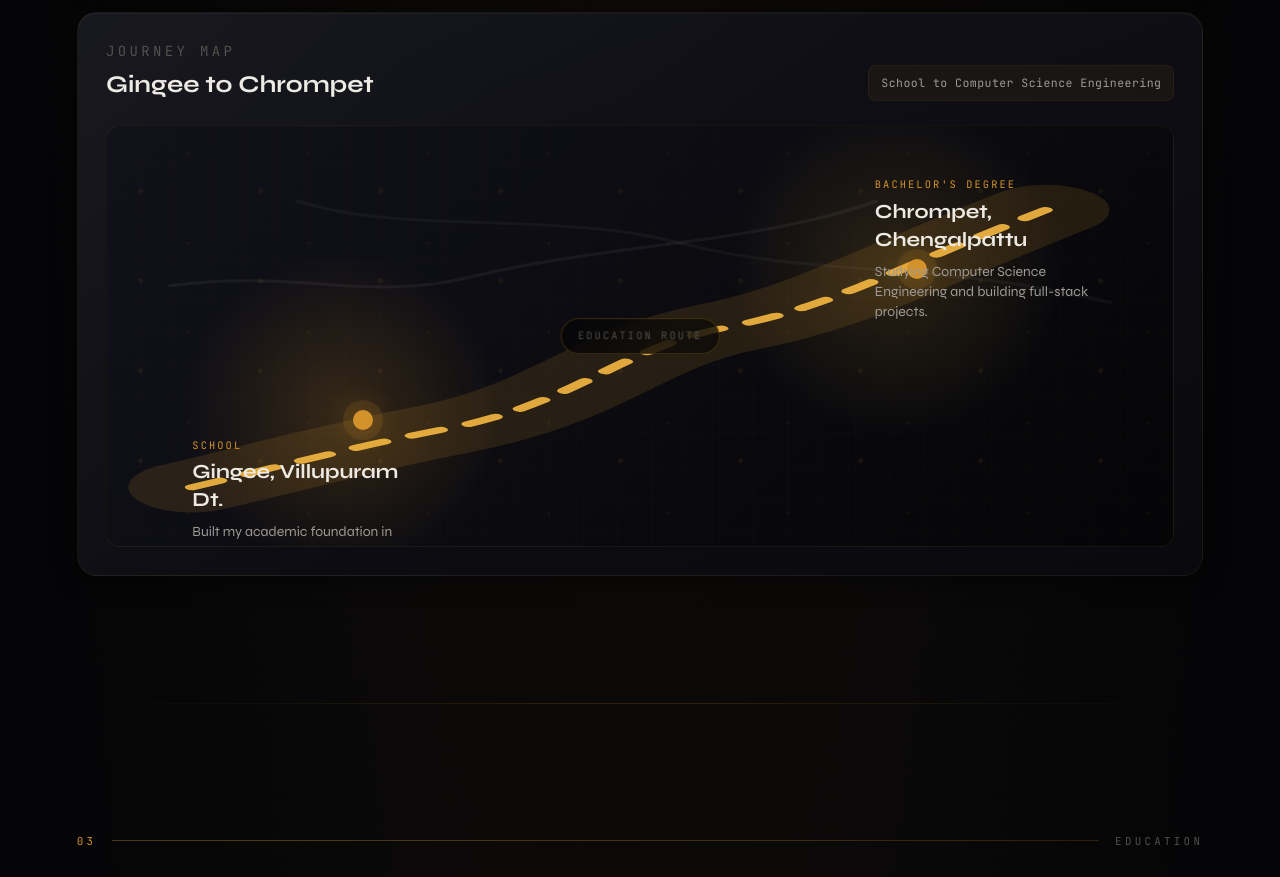
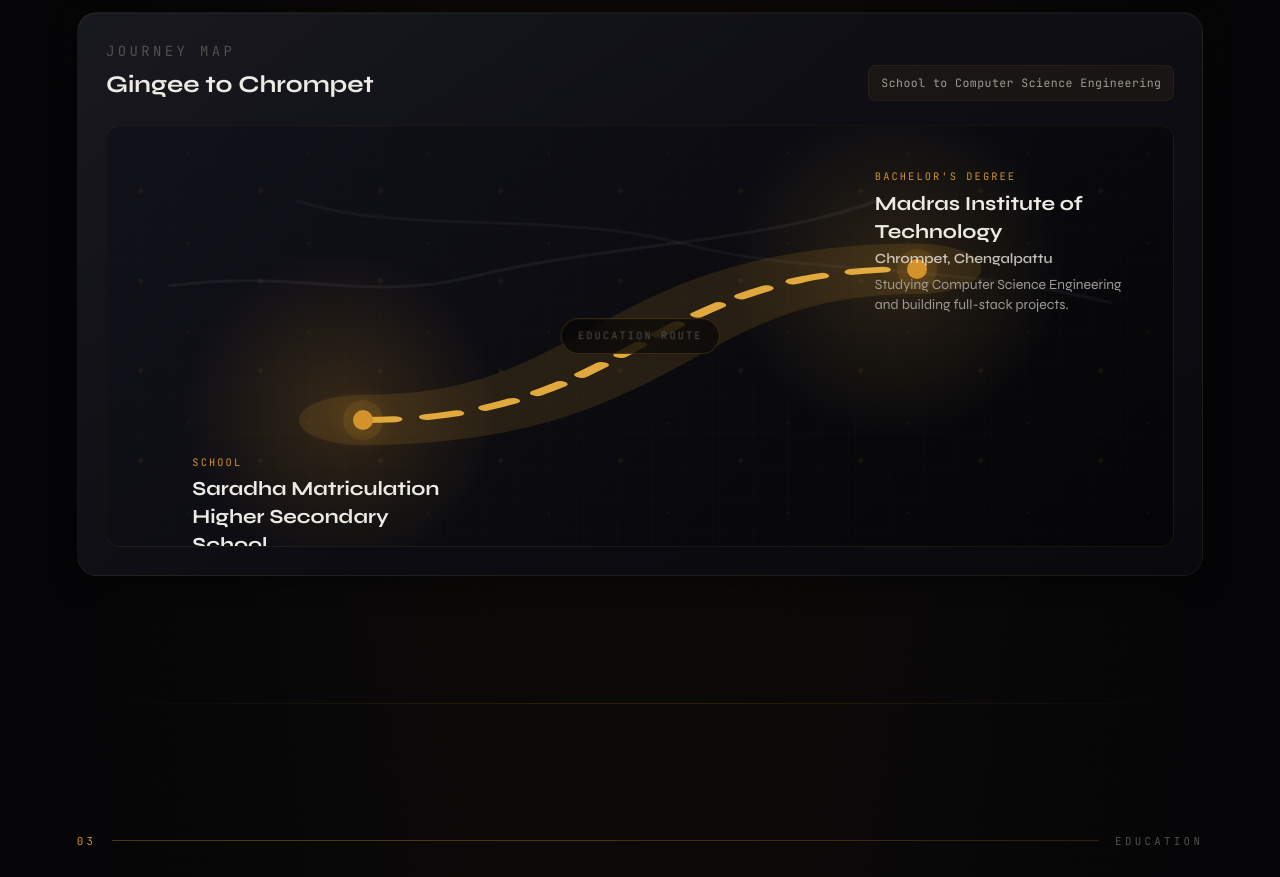
Before and after one commit to Nitesh-N-D/Portfolio, a React (Vite) app in the folder frontend/: page / in a window 1280 px wide. Shown: the part 1920-2797 px from the top of the page. Built offline with nearby package versions, Linux system fonts and the light colour scheme; the HTML template or start-up script is replaced by a standard one; a web font is replaced by a local one.

Commit message:
Add journey map data structure and integrate into About component for enhanced educational journey visualization

```diff
--- a/frontend/src/components/About.tsx
+++ b/frontend/src/components/About.tsx
@@ -3,6 +3,7 @@
 
 import Reveal from "./Reveal";
 import SectionHeader from "./SectionHeader";
+import { journeyMap, type JourneyStop } from "../data/journey";
 import { profile } from "../data/profile";
 
 const quickCards = [
@@ -26,22 +27,24 @@
   }
 ];
 
-const journeyStops = [
-  {
-    phase: "School",
-    place: "Gingee, Villupuram Dt.",
-    detail: "Built my academic foundation in Tamil Nadu.",
-    x: 24,
-    y: 70
-  },
-  {
-    phase: "Bachelor's Degree",
-    place: "Chrompet, Chengalpattu",
-    detail: "Studying Computer Science Engineering and building full-stack projects.",
-    x: 76,
-    y: 34
-  }
-];
+function buildRoutePath(stops: JourneyStop[]) {
+  if (stops.length === 0) return "";
+  if (stops.length === 1) return `M${stops[0].x} ${stops[0].y}`;
+
+  return stops
+    .slice(1)
+    .reduce((path, stop, index) => {
+      const previous = stops[index];
+      const controlX = (previous.x + stop.x) / 2;
+      return `${path} C${controlX} ${previous.y} ${controlX} ${stop.y} ${stop.x} ${stop.y}`;
+    }, `M${stops[0].x} ${stops[0].y}`);
+}
+
+function getLabelTransform(stop: JourneyStop) {
+  const horizontal = stop.labelX > 68 ? "-translate-x-full" : "";
+  const vertical = stop.labelY > 72 ? "-translate-y-1/2" : "";
+  return [horizontal, vertical].filter(Boolean).join(" ");
+}
 
 export default function About() {
   return (
@@ -136,10 +139,10 @@
           >
             <div className="mb-6 flex flex-col justify-between gap-3 md:flex-row md:items-end">
               <div>
-                <p className="font-mono text-sm uppercase tracking-[0.24em] text-text-muted">Journey Map</p>
-                <h3 className="mt-2 text-2xl font-bold text-text-primary">Gingee to Chrompet</h3>
+                <p className="font-mono text-sm uppercase tracking-[0.24em] text-text-muted">{journeyMap.label}</p>
+                <h3 className="mt-2 text-2xl font-bold text-text-primary">{journeyMap.title}</h3>
               </div>
-              <span className="premium-pill">School to Computer Science Engineering</span>
+              <span className="premium-pill">{journeyMap.badge}</span>
             </div>
 
             <div className="relative overflow-hidden rounded-[var(--r-md)] border border-[var(--border-subtle)] bg-[radial-gradient(circle_at_22%_68%,rgba(212,146,42,0.2),transparent_18%),radial-gradient(circle_at_74%_34%,rgba(245,185,66,0.14),transparent_20%),linear-gradient(135deg,rgba(18,18,26,0.96),rgba(5,5,7,0.94))]">
@@ -152,17 +155,17 @@
                   viewBox="0 0 100 100"
                   preserveAspectRatio="none"
                   role="img"
-                  aria-label="Education journey route from Gingee, Villupuram district to Chrompet, Chengalpattu"
+                  aria-label={journeyMap.ariaLabel}
                 >
                   <path
-                    d="M8 86 C18 80 22 77 32 72 C44 66 48 53 58 48 C68 43 72 36 88 20"
+                    d={buildRoutePath(journeyMap.stops)}
                     fill="none"
                     stroke="rgba(212,146,42,0.14)"
                     strokeWidth="12"
                     strokeLinecap="round"
                   />
                   <path
-                    d="M8 86 C18 80 22 77 32 72 C44 66 48 53 58 48 C68 43 72 36 88 20"
+                    d={buildRoutePath(journeyMap.stops)}
                     fill="none"
                     stroke="rgba(245,185,66,0.9)"
                     strokeWidth="1.4"
@@ -185,26 +188,34 @@
                   />
                 </svg>
 
-                <div className="absolute left-[24%] top-[70%] h-5 w-5 -translate-x-1/2 -translate-y-1/2 rounded-full bg-amber-500 shadow-[0_0_0_10px_rgba(212,146,42,0.12),0_0_30px_rgba(212,146,42,0.45)]" aria-hidden="true" />
-                <div className="absolute left-[76%] top-[34%] h-5 w-5 -translate-x-1/2 -translate-y-1/2 rounded-full bg-amber-500 shadow-[0_0_0_10px_rgba(212,146,42,0.12),0_0_30px_rgba(212,146,42,0.45)]" aria-hidden="true" />
+                {journeyMap.stops.map(stop => (
+                  <div
+                    key={`${stop.id}-pin`}
+                    className="absolute h-5 w-5 -translate-x-1/2 -translate-y-1/2 rounded-full bg-amber-500 shadow-[0_0_0_10px_rgba(212,146,42,0.12),0_0_30px_rgba(212,146,42,0.45)]"
+                    style={{ left: `${stop.x}%`, top: `${stop.y}%` }}
+                    aria-hidden="true"
+                  />
+                ))}
 
-                {journeyStops.map((stop, index) => (
+                {journeyMap.stops.map((stop, index) => (
                   <motion.div
-                    key={stop.phase}
-                    className={`absolute z-10 max-w-[14rem] ${index === 0 ? "left-[8%] top-[74%]" : "right-[7%] top-[12%]"}`}
+                    key={stop.id}
+                    className={`absolute z-10 max-w-[17rem] ${getLabelTransform(stop)}`}
+                    style={{ left: `${stop.labelX}%`, top: `${stop.labelY}%` }}
                     initial={{ opacity: 0, y: 18 }}
                     whileInView={{ opacity: 1, y: 0 }}
                     viewport={{ once: true }}
                     transition={{ duration: 0.45, delay: index * 0.12, ease: "easeOut" }}
                   >
                     <p className="font-mono text-[0.65rem] uppercase tracking-[0.2em] text-amber-500">{stop.phase}</p>
-                    <h4 className="mt-1 text-base font-bold leading-tight text-text-primary sm:text-xl">{stop.place}</h4>
+                    <h4 className="mt-1 text-base font-bold leading-tight text-text-primary sm:text-xl">{stop.title}</h4>
+                    <p className="mt-1 text-sm font-semibold leading-tight text-text-primary/80">{stop.location}</p>
                     <p className="mt-2 text-xs leading-6 text-text-secondary sm:text-sm">{stop.detail}</p>
                   </motion.div>
                 ))}
 
                 <div className="absolute left-1/2 top-1/2 z-10 -translate-x-1/2 -translate-y-1/2 whitespace-nowrap rounded-full border border-amber-500/25 bg-bg-base/70 px-4 py-2 font-mono text-[0.65rem] uppercase tracking-[0.2em] text-text-muted backdrop-blur-xl">
-                  Education Route
+                  {journeyMap.routeLabel}
                 </div>
               </div>
             </div>
--- /dev/null
+++ b/frontend/src/data/journey.ts
@@ -0,0 +1,43 @@
+export interface JourneyStop {
+  id: string;
+  phase: string;
+  title: string;
+  location: string;
+  detail: string;
+  x: number;
+  y: number;
+  labelX: number;
+  labelY: number;
+}
+
+export const journeyMap = {
+  label: "Journey Map",
+  title: "Gingee to Chrompet",
+  badge: "School to Computer Science Engineering",
+  routeLabel: "Education Route",
+  ariaLabel: "Education journey route from Gingee to Chrompet",
+  stops: [
+    {
+      id: "school",
+      phase: "School",
+      title: "Saradha Matriculation Higher Secondary School",
+      location: "Gingee, Villupuram Dt.",
+      detail: "Completed my schooling and built my academic foundation in Tamil Nadu.",
+      x: 24,
+      y: 70,
+      labelX: 8,
+      labelY: 78
+    },
+    {
+      id: "bachelors",
+      phase: "Bachelor's Degree",
+      title: "Madras Institute of Technology",
+      location: "Chrompet, Chengalpattu",
+      detail: "Studying Computer Science Engineering and building full-stack projects.",
+      x: 76,
+      y: 34,
+      labelX: 72,
+      labelY: 10
+    }
+  ] satisfies JourneyStop[]
+};
```
